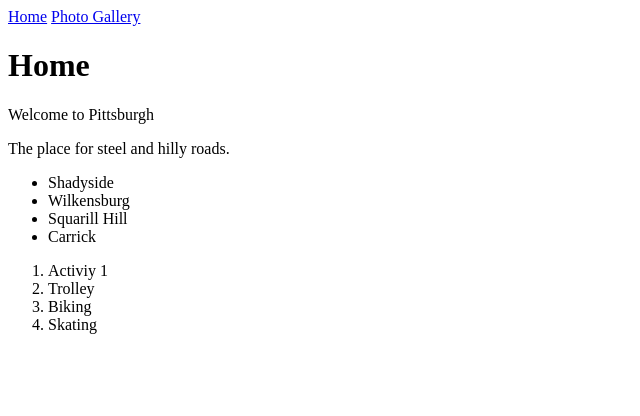
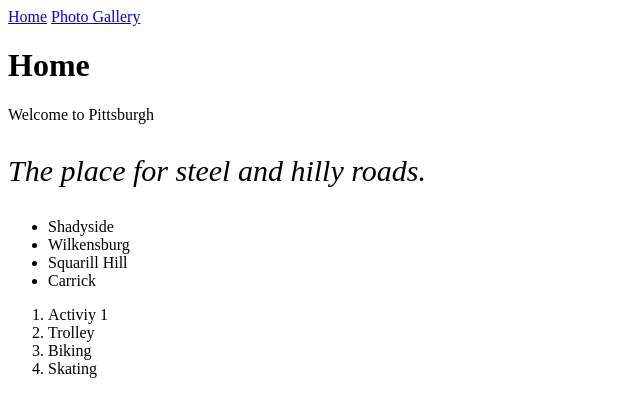
Before and after one commit to Marshall17/Simple-travel-site, a plain HTML site: page scripts/index.html in a window 1280 px wide. Shown: the whole page, without its empty margins (0-640 px from the left). Drawn offline with Linux system fonts and the light colour scheme.

Commit message:
Added Style

```diff
--- a/scripts/index.html
+++ b/scripts/index.html
@@ -7,6 +7,10 @@
     <title>Home | Simple Travel Site</title>
 </head>
 <body>
+    <style>
+    p{ font-size: 30px;}
+    p{ font-style: italic;}
+    </style>
 
     <header>
         <a href="index.html">Home</a>
```
